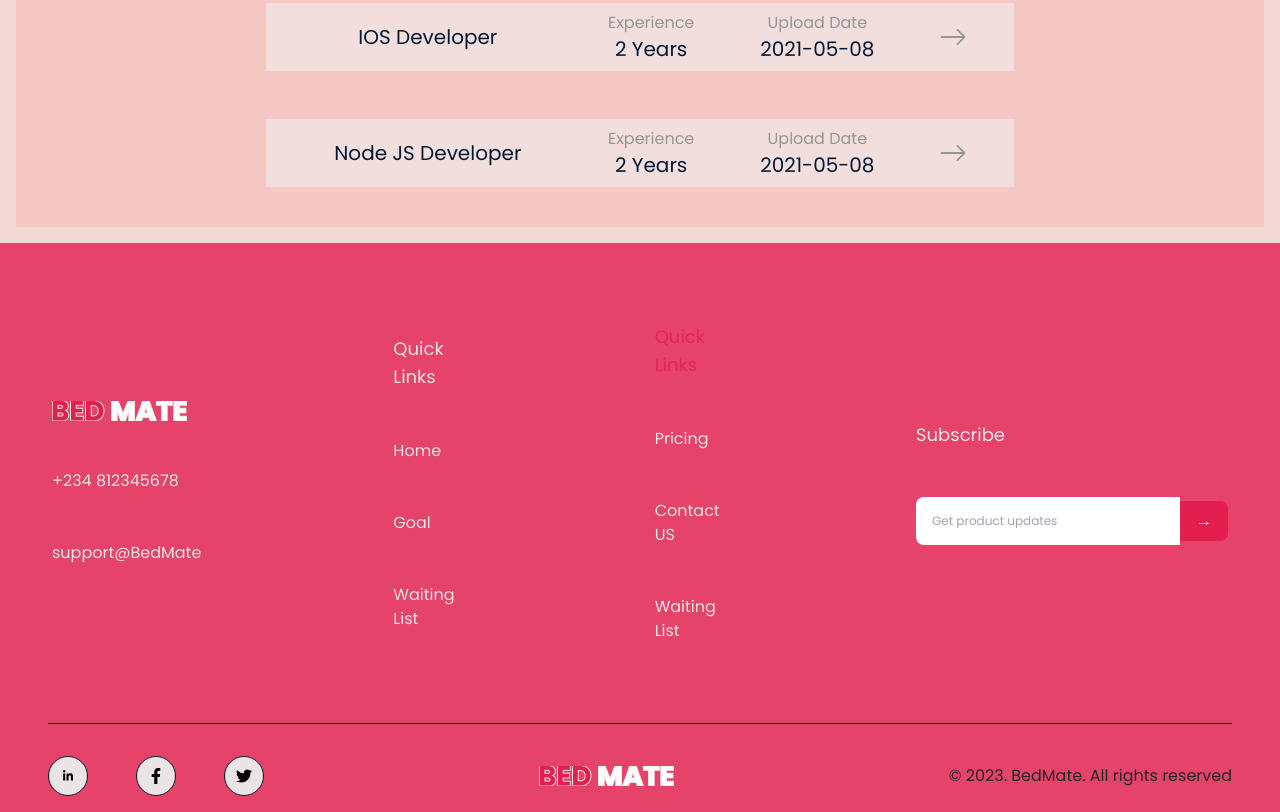
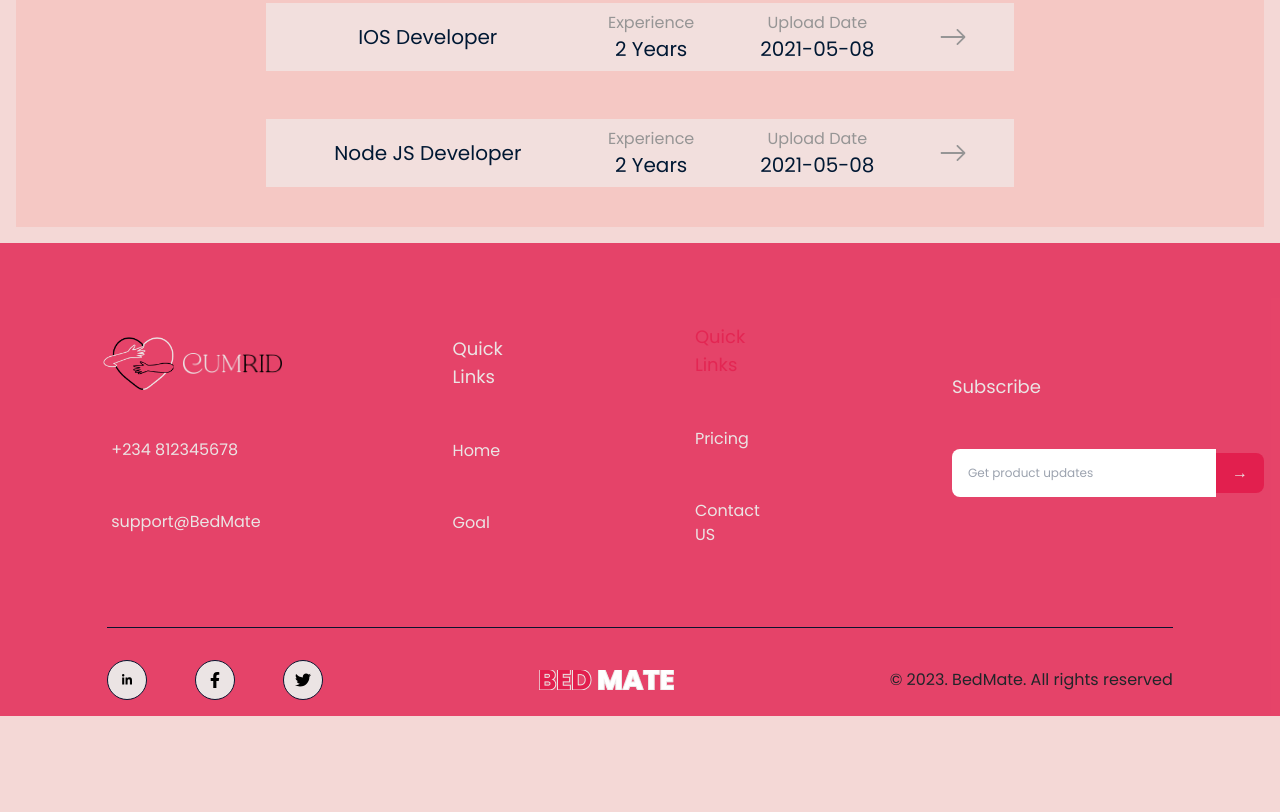
Before and after one commit to Bedmate/web-page, a website: page career-page.html in a window 1280 px wide. Shown: the part 2243-3055 px from the top of the page. After the commit the page ends 2959 px from the top, so only its background shows below. Drawn offline with nearby package versions, Linux system fonts and the light colour scheme.

Commit message:
footer_edited

```diff
--- a/career-page.html
+++ b/career-page.html
@@ -195,7 +195,13 @@
         .team_mobile{
           display: none;
         }
-
+        footer{
+          width: 100%;
+        }
+        .footer-wrap{
+          width: 90%;
+          margin: auto;
+        }
 
       @media (max-width: 650px){
             .Join_our_Team{
@@ -282,6 +288,7 @@
         .col input{
           height: 1rem;
         }
+
         .but{
           display: flex;
           justify-content: space-between;
@@ -295,6 +302,11 @@
         .but img{
           height: 10px;
         }
+        .footer-wrap{
+          width: 100%;
+          margin: 0 0;
+        }
+
       }
     </style>
   </head>
@@ -1673,14 +1685,26 @@
     </div>
 
 
-    <footer class="footer bg-[#E21F4ECC] lg:px-32 lg:py-20 px-5 pt-10 pb-3">
-      <div class="footer-wrap">
+    <footer class="footer bg-[#E21F4ECC]  lg:py-20 px-5 pt-10 pb-3">
+      <div class="footer-wrap  mx-auto">
         <div
           class="footer-top flex lg:flex-row flex-col lg:items-center items-start lg:gap-48 gap-10 text-fadeWhite lg:pb-20 lg:px-1"
         >
           <div>
-            <img src="../Assets/BED-MATE.png" alt="bed-mate-logo" />
-            <ul class="mt-5 flex flex-col gap-5">
+            <div
+            style="display: flex; justify-content: center; align-items: center"
+          >
+            <img
+              src="../Assets/Heart.png"
+              alt="bed-mate-logo"
+              style="height: 3.3rem; padding: 0 0.6rem"
+            />
+            <img
+              src="../Assets/cumrid.png"
+              alt="bed-mate-logo"
+              style="height: 1.3rem"
+            />
+          </div>            <ul class="mt-5 flex flex-col gap-5">
               <li><a href="#" target="_blank">+234 812345678</a></li>
               <li><a href="#" target="_blank">support@BedMate</a></li>
             </ul>
@@ -1691,7 +1715,6 @@
             <ul class="mt-5 flex flex-col gap-5">
               <li><a href="index.html">Home</a></li>
               <li><a href="goal.html">Goal</a></li>
-              <li><a href="waiting-list.html">Waiting List</a></li>
             </ul>
           </div>
 
@@ -1700,7 +1723,6 @@
             <ul class="mt-5 flex flex-col gap-5">
               <li><a href="pricing.html">Pricing</a></li>
               <li><a href="contact.html">Contact US</a></li>
-              <li><a href="waiting-list.html">Waiting List</a></li>
             </ul>
           </div>
 
@@ -1724,7 +1746,6 @@
               <li><a href="career-page.html">Join Our Team</a></li>
               <li><a href="pricing.html">Pricing</a></li>
               <li><a href="contact.html">Contact US</a></li>
-              <li><a href="waiting-list.html">Waiting List</a></li>
             </ul>
           </div>
         </div>
```
